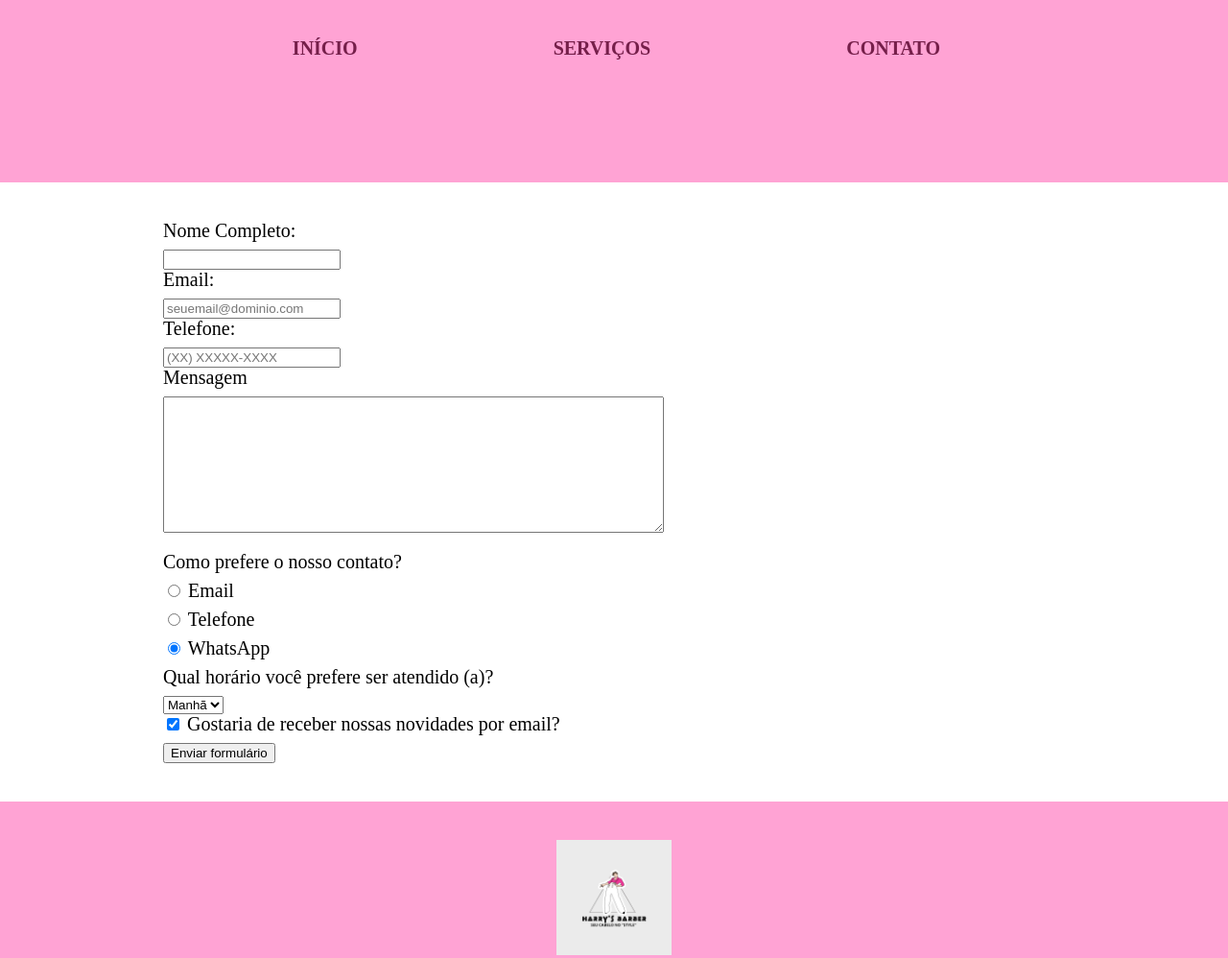
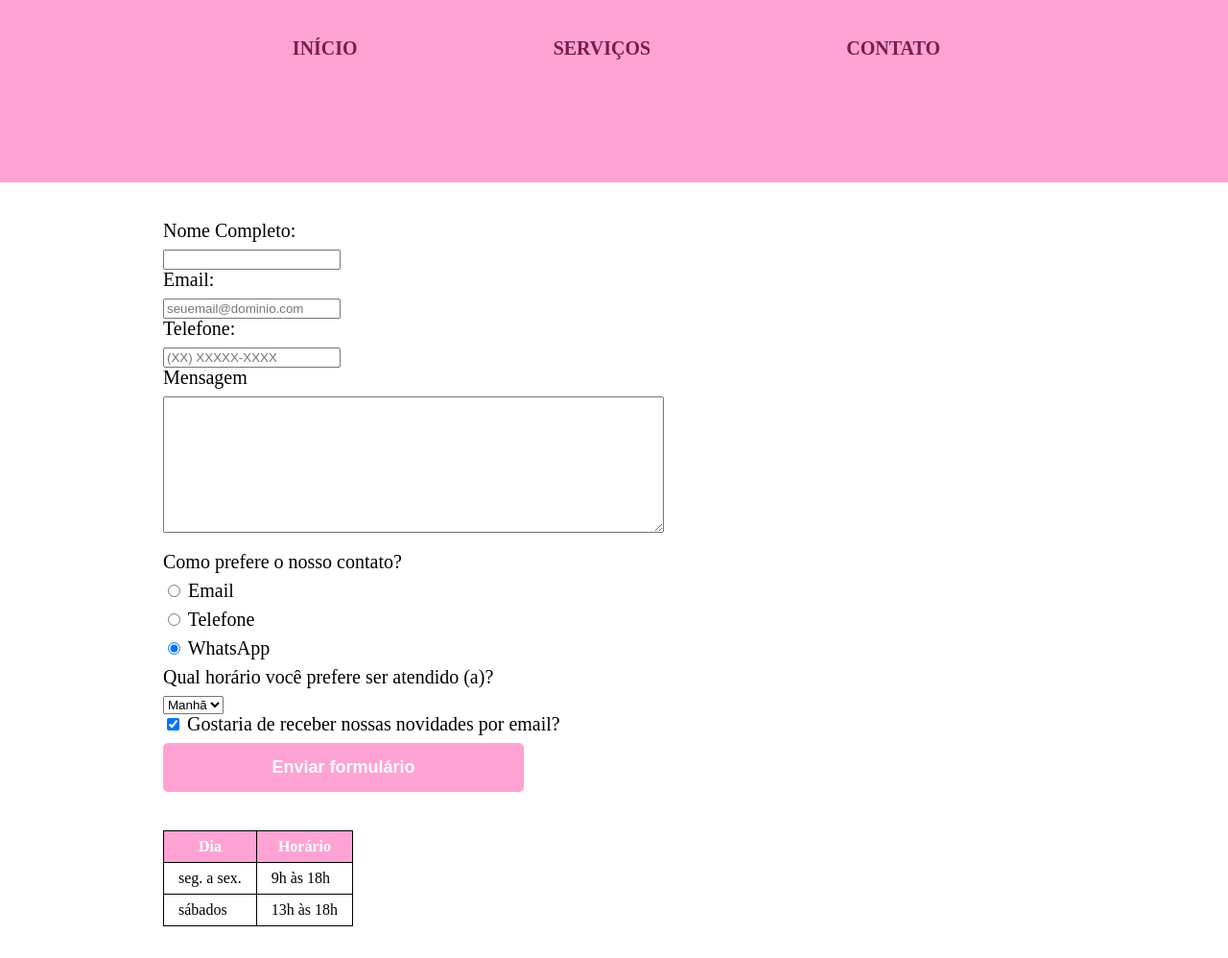
Before and after one commit to manuelalinda28/Barbearia, a plain HTML site: page Barbearia-main/contatos.html in a window 1280 px wide. Shown: the top 998 px of the page at 96% size. Drawn offline with Linux system fonts and the light colour scheme.

Commit message:
Alteração página inicial

```diff
--- a/Barbearia-main/contatos.html
+++ b/Barbearia-main/contatos.html
@@ -64,8 +64,26 @@
                     Gostaria de receber nossas novidades por email?
                 </label>
 
-                <input type="submit" value="Enviar formulário">
+                <input type="submit" value="Enviar formulário" class="enviar">
             </form>
+            <table>
+                <thead>
+                    <tr>
+                        <th>Dia</th>
+                        <th>Horário</th>
+                    </tr>
+                </thead>
+                <tbody>
+                    <tr>
+                        <td>seg. a sex.</td>
+                        <td>9h às 18h</td>
+                    </tr>
+                    <tr>
+                        <td>sábados</td>
+                        <td>13h às 18h</td>
+                    </tr>
+                </tbody>
+            </table>
         </main>
         <footer>
             <img src="Logotipo Barbearia.png">
--- a/Barbearia-main/style.css
+++ b/Barbearia-main/style.css
@@ -138,3 +138,63 @@ form label, form p{
 .checkbook{
     margin: 20px 0;
 }
+
+.enviar{
+    width: 40%;
+    padding: 15px;
+    background: rgba(255, 163, 212);
+    color: white;
+    font-weight: bold;
+    font-size: 18px;
+    border: none;
+    border-radius: 5px;
+    transition: 1s all;
+    cursor: pointer;
+}
+
+.enviar:hover{
+    background: rgb(240, 122, 194);
+    transform: scale(1.1);
+}
+
+table{
+    margin:20px 0 40px;
+}
+
+thead{
+    background: rgb(255, 163, 212);
+    color: white;
+    font-weight: bold;
+}
+
+td, th{
+    border: 1px solid black;
+    padding: 8px 15px;
+
+}
+
+/*css da página inicial*/
+
+.imagem{
+    width: 100%;
+    height: 500px;
+}
+
+.título-principal{
+    text-align: center;
+    font-size: 2em;
+    margin: 0 0 1em;
+
+}
+
+.texto, .contato{
+    margin: 0 0 1em;
+}
+
+.texto p, .contato p{
+    margin: 0 0 1em;
+}
+
+.imagem-principal{
+    width: 120px;
+}
```
Also changed, not shown: Barbearia-main/index.html (+32 -5 lines).
